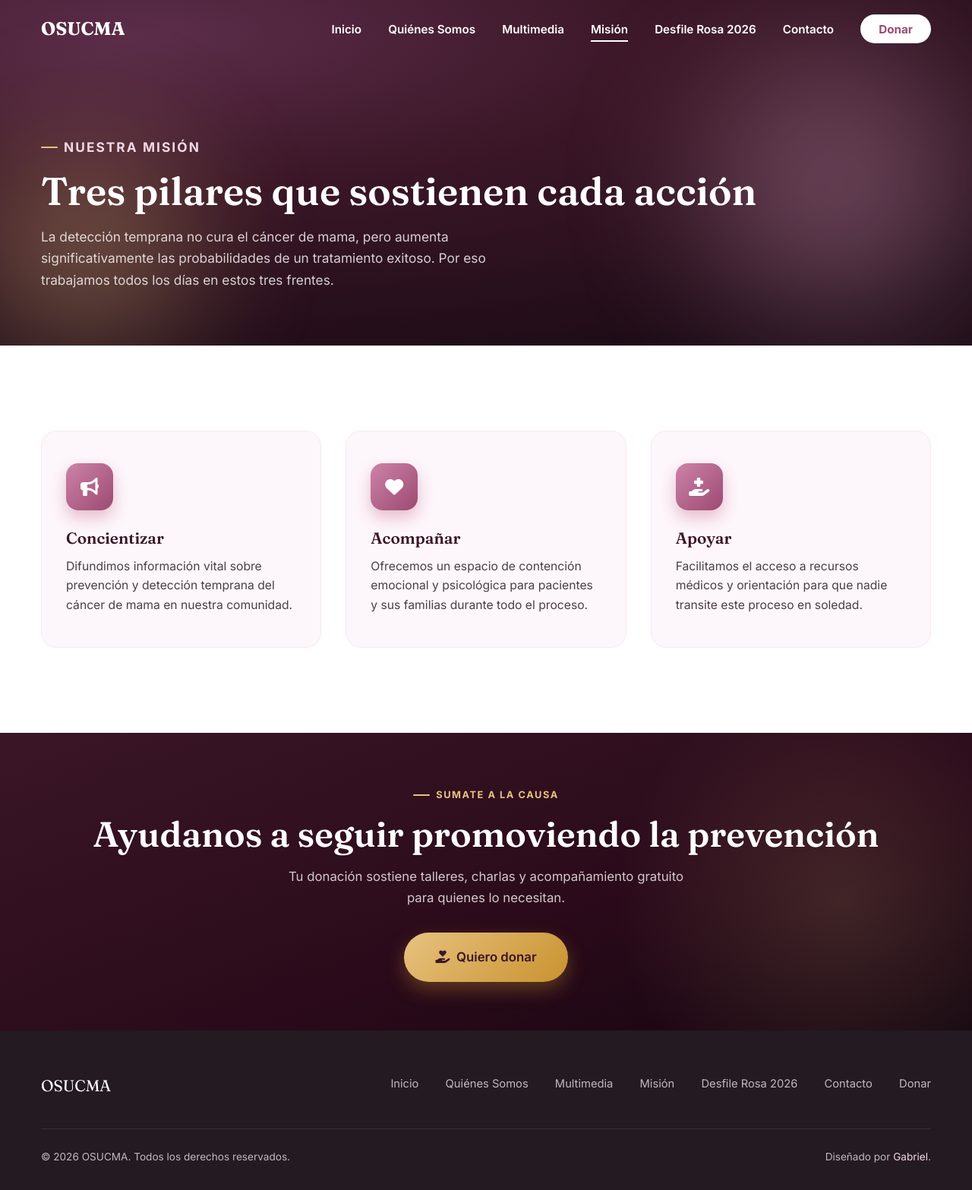
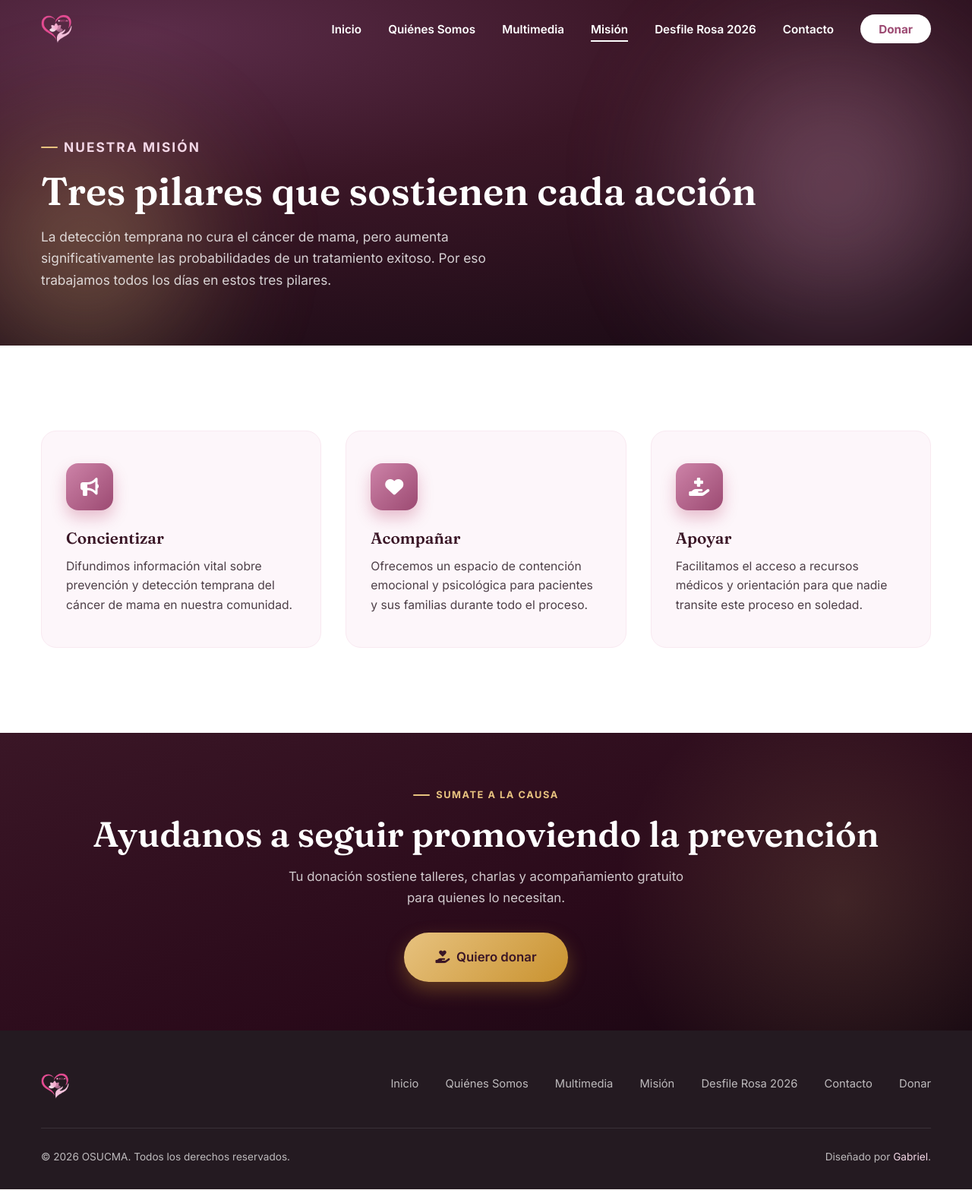
Before and after one commit to GabrielFaria04/osucmaprueba, a plain HTML site: page mision.html in a window 1280 px wide. Shown: the whole page at 76% size. Drawn offline with Linux system fonts and the light colour scheme.

Commit message:
Reemplazar wordmark de texto por el logo real y agregar favicon
Se quita el fondo blanco del logo provisto (recorte por flood-fill) y se usa
en navbar y footer de las 7 páginas, más un favicon derivado. Se corrige
además una frase con "frente a" que había quedado en la página de Misión.

Co-Authored-By: Claude Sonnet 5 <noreply@anthropic.com>

```diff
--- a/mision.html
+++ b/mision.html
@@ -6,7 +6,7 @@
     <meta name="viewport" content="width=device-width, initial-scale=1.0">
     <title>Nuestra Misión — OSUCMA</title>
     <meta name="description"
-        content="Concientización, acompañamiento y apoyo: los tres pilares de la misión de OSUCMA frente a la prevención del cáncer de mama.">
+        content="Concientización, acompañamiento y apoyo: los tres pilares de la misión de OSUCMA para la prevención del cáncer de mama.">
 
     <link rel="preconnect" href="https://fonts.googleapis.com">
     <link rel="preconnect" href="https://fonts.gstatic.com" crossorigin>
@@ -14,6 +14,7 @@
         rel="stylesheet">
     <link rel="stylesheet" href="https://cdnjs.cloudflare.com/ajax/libs/font-awesome/6.5.1/css/all.min.css">
 
+    <link rel="icon" type="image/png" href="assets/img/favicon.png">
     <link rel="stylesheet" href="styles.css">
 </head>
 
@@ -22,7 +23,7 @@
     <!-- ============ NAVBAR ============ -->
     <nav class="navbar" id="navbar">
         <div class="container nav-container">
-            <a href="index.html" class="logo">OSUCMA</a>
+            <a href="index.html" class="logo"><img src="assets/img/logo.png" alt="OSUCMA" class="logo-img"></a>
 
             <div class="menu-toggle" id="menuToggle" aria-label="Abrir menú">
                 <span class="bar"></span>
@@ -50,7 +51,7 @@
             <p class="eyebrow">Nuestra misión</p>
             <h1>Tres pilares que sostienen cada acción</h1>
             <p>La detección temprana no cura el cáncer de mama, pero aumenta significativamente las probabilidades
-                de un tratamiento exitoso. Por eso trabajamos todos los días en estos tres frentes.</p>
+                de un tratamiento exitoso. Por eso trabajamos todos los días en estos tres pilares.</p>
         </div>
     </header>
 
@@ -96,7 +97,7 @@
     <footer>
         <div class="container">
             <div class="footer-grid">
-                <div class="footer-brand">OSUCMA</div>
+                <div class="footer-brand"><img src="assets/img/logo.png" alt="OSUCMA"></div>
                 <ul class="footer-links">
                     <li><a href="index.html">Inicio</a></li>
                     <li><a href="quienes-somos.html">Quiénes Somos</a></li>
--- a/styles.css
+++ b/styles.css
@@ -942,6 +942,7 @@ footer {
 }
 .footer-brand { display: flex; align-items: center; gap: 0.6rem; font-family: var(--font-display); font-size: 1.3rem; color: var(--white); }
 .footer-brand svg { width: 26px; height: 26px; }
+.footer-brand img { height: 34px; width: auto; display: block; }
 .footer-links { display: flex; gap: 2.2rem; flex-wrap: wrap; }
 .footer-links a { font-size: 0.92rem; transition: 0.3s var(--ease); }
 .footer-links a:hover { color: var(--rose-200); }
```
Also changed, not shown: contacto.html (+3 -2 lines), desfile-rosa-2026.html (+3 -2 lines), donar.html (+3 -2 lines), index.html (+3 -2 lines), multimedia.html (+3 -2 lines), quienes-somos.html (+3 -2 lines), assets/img/favicon.png (added), assets/img/logo.png (added).
